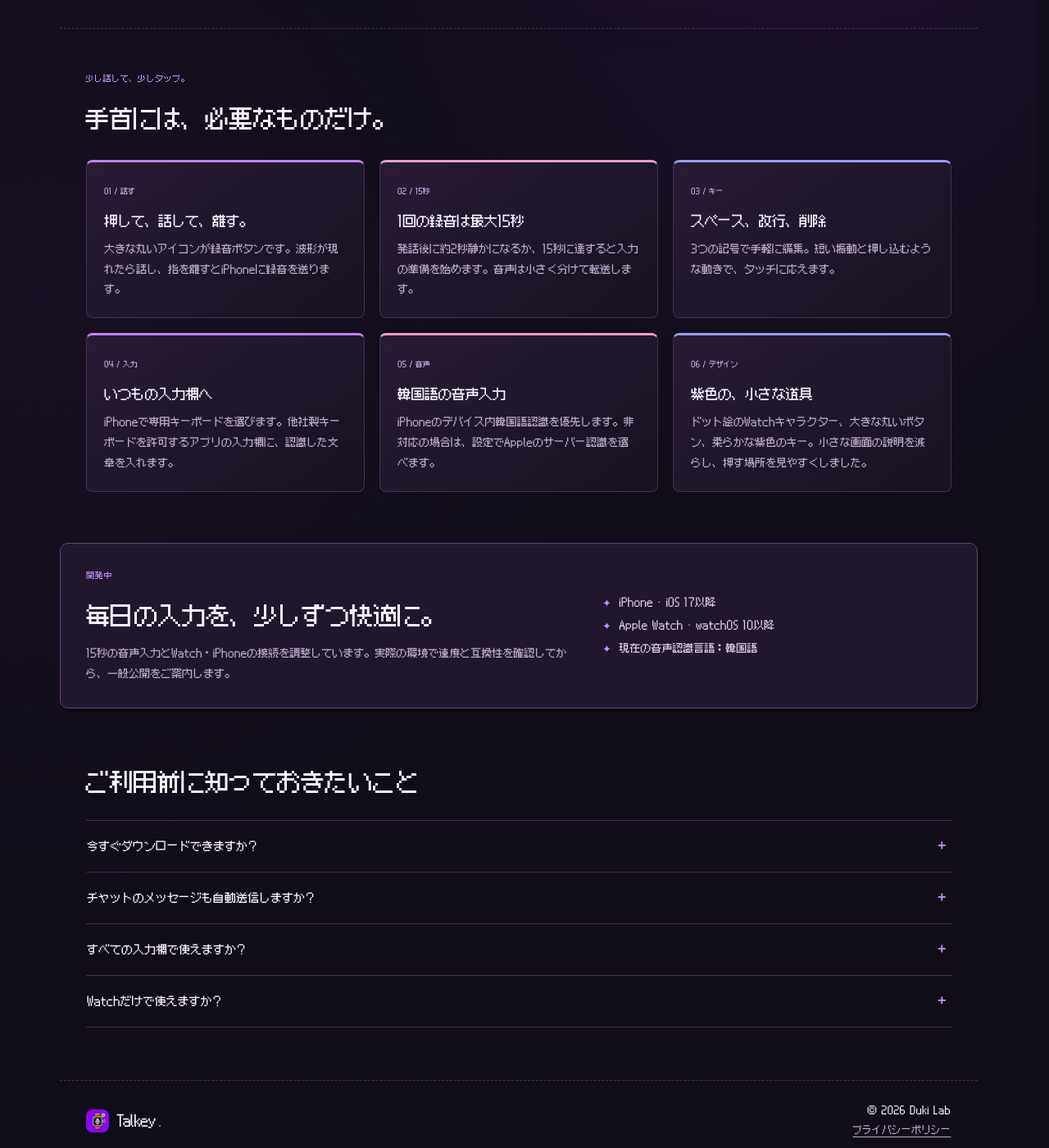
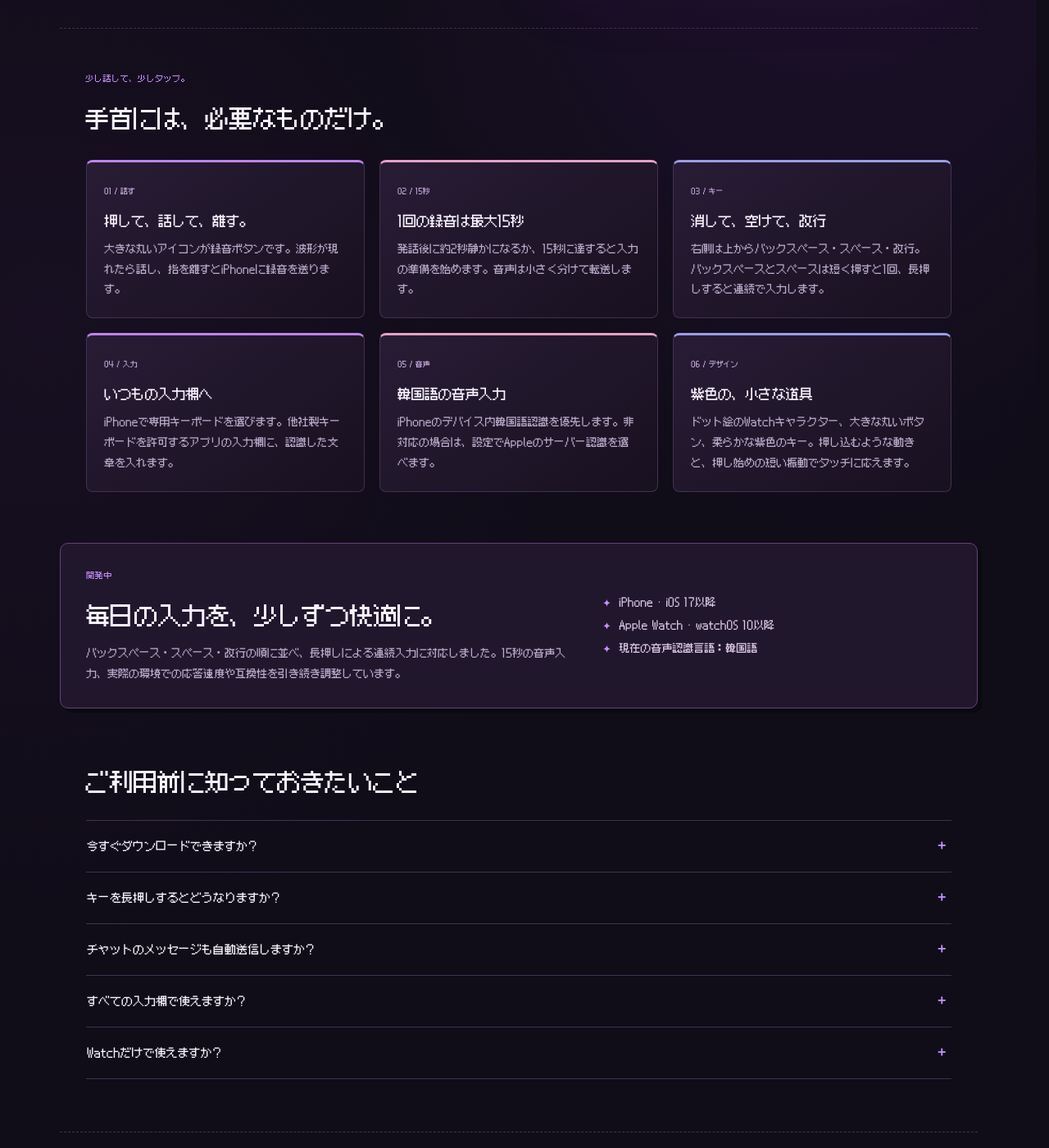
Before and after one commit to Duki-Programming/duki-programming.github.io, a Jekyll site: the page built from talkey/ja/index.html, in a window 1280 px wide and 1400 px high, scrolled down 936 px. Shown: the whole window at 82% size. Built offline with Jekyll 4.4.1, drawn with Linux system fonts in a browser that asks for light colours; some web fonts are replaced; some of the changed text lies outside the part shown.

Commit message:
Refresh Talkey screenshots and hold-to-repeat guidance

```diff
--- a/_data/talkey_copy.yml
+++ b/_data/talkey_copy.yml
@@ -3,13 +3,13 @@
     "status": "작업 중 · 다운로드 준비 중",
     "name": "Talkey",
     "hero_title": "손목에서 말하고.<br>아이폰에 적고.",
-    "intro": "작은 아이콘을 꾹 누르고 말해 보세요. Talkey가 Apple Watch의 목소리를 아이폰 입력칸의 글자로 바꿉니다.",
+    "intro": "원형 아이콘을 꾹 누르고 말해 보세요. Talkey가 Apple Watch의 목소리를 아이폰 입력칸의 글자로 바꿉니다.",
     "cta": "다운로드 준비 중",
     "status_note": "지금은 소개와 개발 중 화면만 공개합니다. 설치 파일과 다운로드는 제공하지 않습니다.",
     "preview_label": "Talkey · 개발 중 화면",
     "preview_note": "실제 개발 빌드를 시뮬레이터에서 실행한 화면입니다. 음성 입력과 연결 상태는 실기기에서 검증 중이며, 공개 전 기능과 화면이 바뀔 수 있습니다.",
     "iphone_alt": "보라색 Talkey 아이콘과 음성 입력 설정이 있는 아이폰 앱 화면",
-    "watch_alt": "큰 원형 Talkey 녹음 아이콘과 스페이스, 엔터, 삭제 키가 있는 Apple Watch 화면",
+    "watch_alt": "왼쪽의 큰 원형 Talkey 녹음 아이콘과 오른쪽 위부터 백스페이스, 스페이스, 엔터 키가 있는 Apple Watch 화면",
     "features_eyebrow": "A LITTLE TALK. A LITTLE TAP.",
     "features_title": "손목에는 딱 필요한 것만.",
     "features": [
@@ -25,8 +25,8 @@
       },
       {
         "badge": "03 / KEYS",
-        "title": "간격, 줄바꿈, 지우기",
-        "body": "스페이스·엔터·삭제를 세 개의 기호로 모았습니다. 키를 누르면 짧은 진동과 눌리는 움직임으로 답합니다."
+        "title": "지우고, 띄우고, 줄바꿈",
+        "body": "오른쪽 위부터 백스페이스 · 스페이스 · 엔터. 백스페이스와 스페이스는 짧게 누르면 한 번, 꾹 누르면 연속으로 입력합니다."
       },
       {
         "badge": "04 / TYPE",
@@ -41,11 +41,11 @@
       {
         "badge": "06 / LITTLE DETAILS",
         "title": "보랏빛의 작은 도구",
-        "body": "픽셀 워치 캐릭터와 큰 원형 버튼, 은은한 보라색 키. 작은 화면의 설명은 줄이고 누르는 곳을 또렷하게 만들었습니다."
+        "body": "픽셀 워치 캐릭터와 큰 원형 버튼, 은은한 보라색 키. 누르는 움직임과 처음 누를 때의 짧은 진동으로 터치에 답합니다."
       }
     ],
     "development_title": "조금씩, 더 편한 입력으로.",
-    "development_body": "15초 음성 입력과 워치·아이폰 연결을 다듬고 있습니다. 실제 사용 환경의 속도와 호환성을 확인한 뒤 공개 배포를 안내할게요.",
+    "development_body": "백스페이스 · 스페이스 · 엔터 순서와 길게 누르기 반복 입력을 반영했습니다. 15초 음성 입력과 실제 사용 환경의 속도·호환성을 계속 다듬고 있습니다.",
     "availability": [
       "iPhone · iOS 17 이상",
       "Apple Watch · watchOS 10 이상",
@@ -56,6 +56,10 @@
       {
         "question": "지금 다운로드할 수 있나요?",
         "answer": "아직은 아닙니다. 현재는 소개와 개발 화면만 공개하며, App Store·TestFlight·설치 파일 링크는 제공하지 않습니다."
+      },
+      {
+        "question": "키를 길게 누르면 어떻게 되나요?",
+        "answer": "백스페이스와 스페이스는 누를 때 한 번 입력하고, 약 0.4초 이상 누르면 반복합니다. 손을 떼거나 버튼 밖으로 움직이면 추가 반복을 멈춥니다. 엔터는 한 번씩 입력합니다. 반복 속도는 연결 상태에 따라 달라질 수 있습니다."
       },
       {
         "question": "카톡 메시지도 자동으로 보내나요?",
@@ -77,13 +81,13 @@
     "status": "In development · Downloads unavailable",
     "name": "Talkey",
     "hero_title": "Speak on your wrist.<br>Type on your iPhone.",
-    "intro": "Press the little icon and say a few words. Talkey turns your Apple Watch recording into text in an iPhone input field.",
+    "intro": "Press the round icon and say a few words. Talkey turns your Apple Watch recording into text in an iPhone input field.",
     "cta": "Download coming later",
     "status_note": "An introduction and development previews only. No installation files or downloads are available.",
     "preview_label": "Talkey · Development preview",
     "preview_note": "Screenshots show the actual development build running in simulators. Voice input and connectivity are being tested on physical devices. Features and screens may change before release.",
     "iphone_alt": "Talkey iPhone app with its purple icon and voice input setup",
-    "watch_alt": "Talkey Apple Watch app with a large round recording icon and space, return, and delete keys",
+    "watch_alt": "Talkey Apple Watch app with a large round recording icon on the left and backspace, space, and return keys from top to bottom on the right",
     "features_eyebrow": "A LITTLE TALK. A LITTLE TAP.",
     "features_title": "Just the essentials, on your wrist.",
     "features": [
@@ -99,8 +103,8 @@
       },
       {
         "badge": "03 / KEYS",
-        "title": "Space, return, delete",
-        "body": "Three familiar symbols for quick edits. A short haptic and a small press animation acknowledge each touch."
+        "title": "Backspace, space, return",
+        "body": "Three keys, in that order from top to bottom. Tap backspace or space for one input; hold either key to keep deleting or adding spaces."
       },
       {
         "badge": "04 / TYPE",
@@ -115,11 +119,11 @@
       {
         "badge": "06 / LITTLE DETAILS",
         "title": "A little purple personality",
-        "body": "A pixel watch character, a generous circular button, and softly lit purple keys. Fewer words on a small screen, clearer places to press."
+        "body": "A pixel watch character, a generous circular button, and softly lit purple keys. A press animation and one short haptic at the start of each press acknowledge your touch."
       }
     ],
     "development_title": "Making everyday input a little easier.",
-    "development_body": "We are refining 15-second voice input and the watch-to-iPhone connection. Public availability will follow testing of real-world speed and compatibility.",
+    "development_body": "The latest build puts backspace, space, and return in order and adds hold-to-repeat. We are continuing to refine 15-second voice input, real-world responsiveness, and compatibility.",
     "availability": [
       "iPhone · iOS 17 or later",
       "Apple Watch · watchOS 10 or later",
@@ -130,6 +134,10 @@
       {
         "question": "Can I download it now?",
         "answer": "Not yet. Only the introduction and development screens are public. There are no App Store, TestFlight, or installation-file links."
+      },
+      {
+        "question": "What happens when I hold a key?",
+        "answer": "Backspace and space trigger once when pressed, then repeat after about 0.4 seconds. Release or move your finger outside the key to stop further repeats. Return triggers once per tap. Repeat speed can vary with the connection."
       },
       {
         "question": "Does it send chat messages automatically?",
@@ -151,13 +159,13 @@
     "status": "開発中 · ダウンロード未公開",
     "name": "Talkey",
     "hero_title": "手首で話して。<br>iPhoneに文字を。",
-    "intro": "小さなアイコンを押しながら話してみてください。TalkeyがApple Watchの録音をiPhoneの入力欄の文字に変えます。",
+    "intro": "丸いアイコンを押しながら話してみてください。TalkeyがApple Watchの録音をiPhoneの入力欄の文字に変えます。",
     "cta": "ダウンロードは準備中",
     "status_note": "現在は紹介と開発画面のみを公開しています。インストールファイルやダウンロードは提供していません。",
     "preview_label": "Talkey · 開発プレビュー",
     "preview_note": "実際の開発ビルドをシミュレーターで実行した画面です。音声入力と接続は実機で検証中です。公開までに機能や画面が変わる場合があります。",
     "iphone_alt": "紫色のTalkeyアイコンと音声入力の設定があるiPhone画面",
-    "watch_alt": "大きな丸いTalkey録音アイコンとスペース、改行、削除キーがあるApple Watch画面",
+    "watch_alt": "左に大きな丸いTalkey録音アイコン、右に上からバックスペース、スペース、改行キーが並ぶApple Watch画面",
     "features_eyebrow": "少し話して、少しタップ。",
     "features_title": "手首には、必要なものだけ。",
     "features": [
@@ -173,8 +181,8 @@
       },
       {
         "badge": "03 / キー",
-        "title": "スペース、改行、削除",
-        "body": "3つの記号で手軽に編集。短い振動と押し込むような動きで、タッチに応えます。"
+        "title": "消して、空けて、改行",
+        "body": "右側は上からバックスペース・スペース・改行。バックスペースとスペースは短く押すと1回、長押しすると連続で入力します。"
       },
       {
         "badge": "04 / 入力",
@@ -189,11 +197,11 @@
       {
         "badge": "06 / デザイン",
         "title": "紫色の、小さな道具",
-        "body": "ドット絵のWatchキャラクター、大きな丸いボタン、柔らかな紫色のキー。小さな画面の説明を減らし、押す場所を見やすくしました。"
+        "body": "ドット絵のWatchキャラクター、大きな丸いボタン、柔らかな紫色のキー。押し込むような動きと、押し始めの短い振動でタッチに応えます。"
       }
     ],
     "development_title": "毎日の入力を、少しずつ快適に。",
-    "development_body": "15秒の音声入力とWatch・iPhoneの接続を調整しています。実際の環境で速度と互換性を確認してから、一般公開をご案内します。",
+    "development_body": "バックスペース・スペース・改行の順に並べ、長押しによる連続入力に対応しました。15秒の音声入力、実際の環境での応答速度や互換性を引き続き調整しています。",
     "availability": [
       "iPhone · iOS 17以降",
       "Apple Watch · watchOS 10以降",
@@ -204,6 +212,10 @@
       {
         "question": "今すぐダウンロードできますか？",
         "answer": "まだできません。現在は紹介と開発画面のみを公開しています。App Store、TestFlight、インストールファイルへのリンクはありません。"
+      },
+      {
+        "question": "キーを長押しするとどうなりますか？",
+        "answer": "バックスペースとスペースは押したときに1回入力し、約0.4秒以上押し続けると連続入力します。指を離すかキーの外へ動かすと、追加の連続入力が止まります。改行はタップごとに1回入力します。連続入力の速さは接続状況によって変わります。"
       },
       {
         "question": "チャットのメッセージも自動送信しますか？",
--- a/_includes/talkey-page.html
+++ b/_includes/talkey-page.html
@@ -20,8 +20,8 @@
     <figure class="bitbox-showcase">
       <div class="bitbox-preview-heading"><span>{{ copy.preview_label | escape }}</span><span aria-hidden="true">✦</span></div>
       <div class="bitbox-devices">
-        <div class="bitbox-phone"><img src="{{ '/assets/programs/talkey/iphone-preview.png' | relative_url }}" width="1206" height="2622" alt="{{ copy.iphone_alt | escape }}" fetchpriority="high"></div>
-        <div class="bitbox-watch"><div class="bitbox-watch-crown" aria-hidden="true"></div><img src="{{ '/assets/programs/talkey/watch-preview.png' | relative_url }}" width="324" height="394" alt="{{ copy.watch_alt | escape }}"></div>
+        <div class="bitbox-phone"><img src="{{ '/assets/programs/talkey/iphone-preview.png' | relative_url }}?v=1ade783b83ef" width="1206" height="2622" alt="{{ copy.iphone_alt | escape }}" fetchpriority="high"></div>
+        <div class="bitbox-watch"><div class="bitbox-watch-crown" aria-hidden="true"></div><img src="{{ '/assets/programs/talkey/watch-preview.png' | relative_url }}?v=f2b728f5ff71" width="324" height="394" alt="{{ copy.watch_alt | escape }}"></div>
         <img class="bitbox-mascot" src="{{ '/assets/programs/talkey/icon.png' | relative_url }}" width="100" height="100" alt="" aria-hidden="true">
       </div>
       <figcaption>{{ copy.preview_note | escape }}</figcaption>
--- a/talkey/en/index.html
+++ b/talkey/en/index.html
@@ -2,7 +2,7 @@
 layout: product
 title: Talkey
 tagline: Voice from your wrist, text on your iPhone
-description: Press the little icon and say a few words. Talkey turns your Apple Watch recording into text in an iPhone input field. An introduction and development previews only. No installation files or downloads are available.
+description: Press the round icon and say a few words. Talkey turns your Apple Watch recording into text in an iPhone input field. An introduction and development previews only. No installation files or downloads are available.
 lang: en
 product: talkey
 icon: /assets/programs/talkey/icon.png
--- a/talkey/index.html
+++ b/talkey/index.html
@@ -2,7 +2,7 @@
 layout: product
 title: Talkey
 tagline: Voice from your wrist, text on your iPhone
-description: 작은 아이콘을 꾹 누르고 말해 보세요. Talkey가 Apple Watch의 목소리를 아이폰 입력칸의 글자로 바꿉니다. 지금은 소개와 개발 중 화면만 공개합니다. 설치 파일과 다운로드는 제공하지 않습니다.
+description: 원형 아이콘을 꾹 누르고 말해 보세요. Talkey가 Apple Watch의 목소리를 아이폰 입력칸의 글자로 바꿉니다. 지금은 소개와 개발 중 화면만 공개합니다. 설치 파일과 다운로드는 제공하지 않습니다.
 lang: ko
 product: talkey
 icon: /assets/programs/talkey/icon.png
--- a/talkey/ja/index.html
+++ b/talkey/ja/index.html
@@ -2,7 +2,7 @@
 layout: product
 title: Talkey
 tagline: Voice from your wrist, text on your iPhone
-description: 小さなアイコンを押しながら話してみてください。TalkeyがApple Watchの録音をiPhoneの入力欄の文字に変えます。 現在は紹介と開発画面のみを公開しています。インストールファイルやダウンロードは提供していません。
+description: 丸いアイコンを押しながら話してみてください。TalkeyがApple Watchの録音をiPhoneの入力欄の文字に変えます。 現在は紹介と開発画面のみを公開しています。インストールファイルやダウンロードは提供していません。
 lang: ja
 product: talkey
 icon: /assets/programs/talkey/icon.png
```
Also changed, not shown: README.md, assets/programs/talkey/iphone-preview.png, assets/programs/talkey/watch-preview.png.
